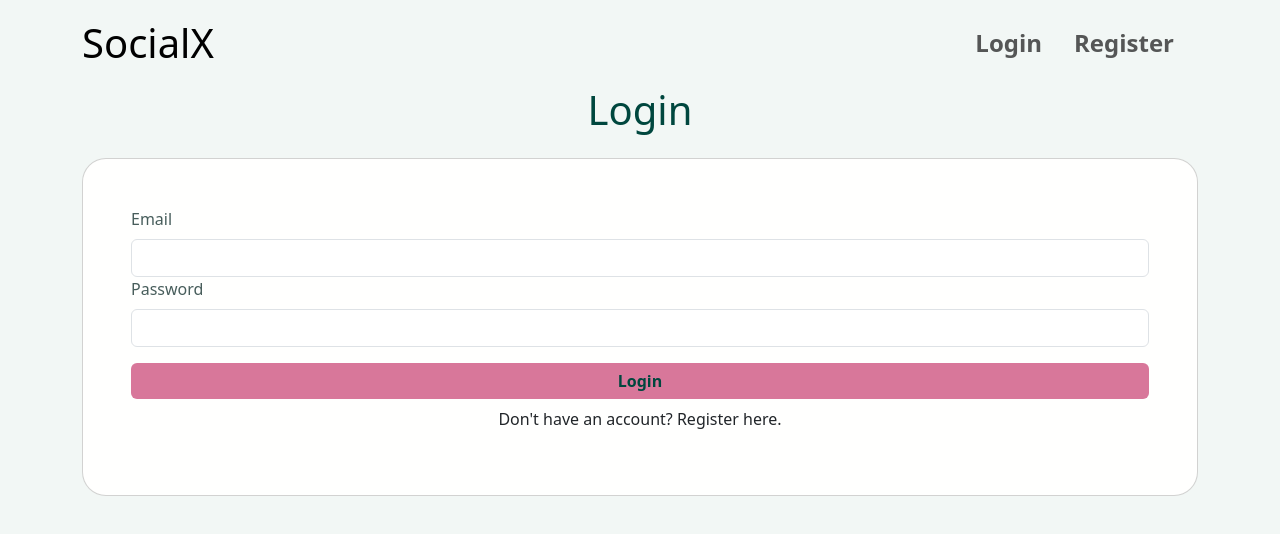
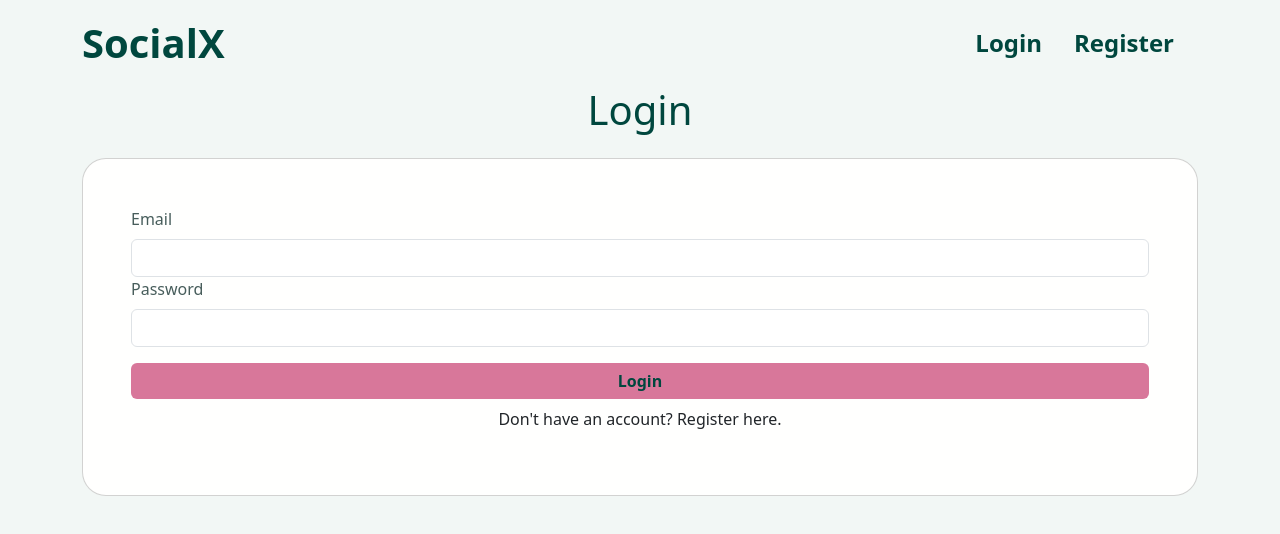
Before and after one commit to RamandeepVandal/mern-socialx, a React (Vite) app in the folder client/: page / in a window 1280 px wide. Shown: the top 534 px of the page. Built offline with nearby package versions, Linux system fonts and the light colour scheme.

Commit message:
Updated the styles for nav links.

```diff
--- a/client/src/components/Header.jsx
+++ b/client/src/components/Header.jsx
@@ -28,30 +28,30 @@ export const Header = () => {
   return (
     <Navbar collapseOnSelect expand="lg" variant="light">
       <Container>
-        <Navbar.Brand className="nav-brand fs-1">SocialX</Navbar.Brand>
+        <Navbar.Brand className="nav-links fs-1 page-text-style-h1">SocialX</Navbar.Brand>
         <Navbar.Toggle aria-controls="navbar-responsive" />
         <Navbar.Collapse id="navbar-responsive">
           {!cookies.access_token ? (
             <Nav className="ms-auto d-flex align-items-center">
-              <Nav.Link className="me-3 fs-4 nav-links" onClick={routeLogin}>
+              <Nav.Link className="me-3 fs-4 nav-links page-text-style-h1" onClick={routeLogin}>
                 Login
               </Nav.Link>
-              <Nav.Link className="me-3 fs-4 nav-links" onClick={routeRegister}>
+              <Nav.Link className="me-3 fs-4 nav-links page-text-style-h1" onClick={routeRegister}>
                 Register
               </Nav.Link>
             </Nav>
           ) : (
             <Nav className="ms-auto d-flex align-items-center">
-              <Nav.Link className="me-3 fs-4 nav-links" onClick={routeHome}>
+              <Nav.Link className="me-3 fs-4 nav-links page-text-style-h1" onClick={routeHome}>
                 Home
               </Nav.Link>
-              <Nav.Link className="me-3 fs-4 nav-links" onClick={routeAdd}>
+              <Nav.Link className="me-3 fs-4 nav-links page-text-style-h1" onClick={routeAdd}>
                 Add
               </Nav.Link>
-              <Nav.Link className="me-3 fs-4 nav-links" onClick={routePost}>
+              <Nav.Link className="me-3 fs-4 nav-links page-text-style-h1" onClick={routePost}>
                 Posts
               </Nav.Link>
-              <button className="btn btn-dark" onClick={logout}>
+              <button className="btn btn-main btn-md" onClick={logout}>
                 Logout
               </button>
             </Nav>
```
